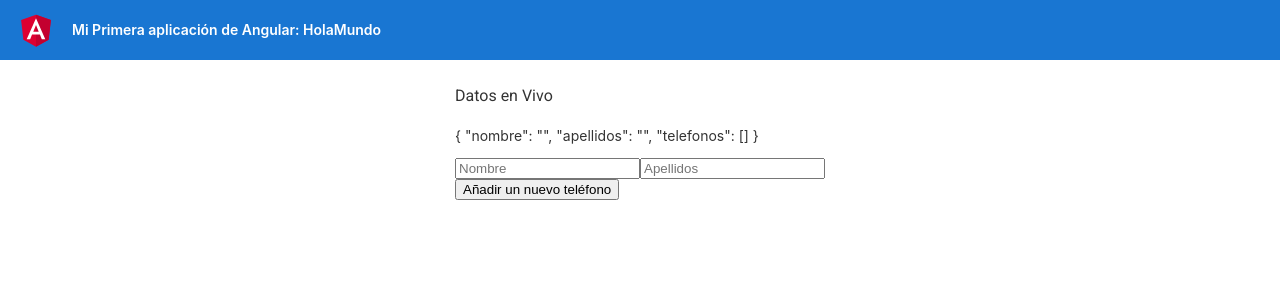
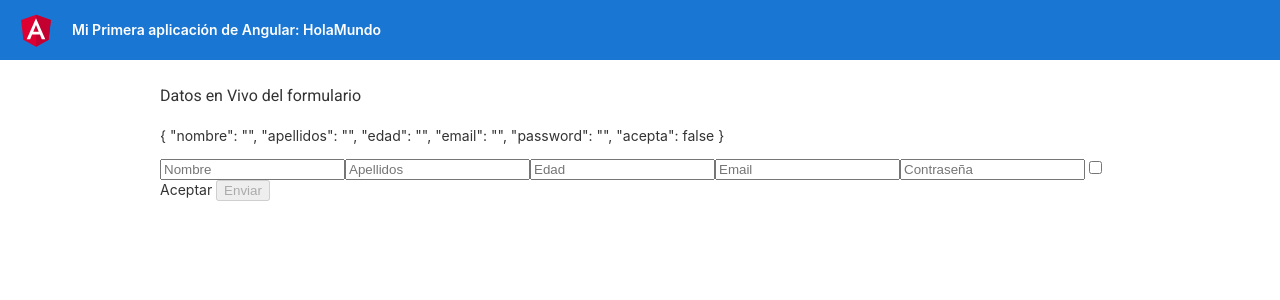
Before and after one commit to Chanelp/Fundamentos-Angular, an Angular app: page / in a window 1280 px wide. Shown: the top 300 px of the page. Built offline with nearby package versions, Linux system fonts and the light colour scheme.

Commit message:
Formulario validado, haciendo uso de FormGroup, FormBuilder, Validators

```diff
--- a/src/app/app.component.html
+++ b/src/app/app.component.html
@@ -332,5 +332,6 @@
 
   <!-- <app-formulario></app-formulario> -->
   <!-- <app-formulario-anidado></app-formulario-anidado> -->
-  <app-formulario-array></app-formulario-array>
+  <!-- <app-formulario-array></app-formulario-array> -->
+  <app-formulario-validado></app-formulario-validado>
 </div>
--- a/src/app/components/form/formulario-validado/formulario-validado.component.html
+++ b/src/app/components/form/formulario-validado/formulario-validado.component.html
@@ -1 +1,61 @@
-<p>formulario-validado works!</p>
+<form [formGroup]="miFormularioValidado" (submit)="enviarFormulario()">
+
+  <h3>Datos en Vivo del formulario</h3>
+  <p> {{ miFormularioValidado.value | json }} </p>
+
+  <!-- Campos del formulario + Mensajes de error por validación -->
+  <!-- NOMBRE -->
+  <input placeholder="Nombre" formControlName="nombre"/>
+  <div *ngIf="nombre?.errors?.['required'] && nombre?.touched">
+    <p [ngStyle]="{color: 'tomato'}">El campo Nombre es obligatorio</p>
+  </div>
+
+  <!-- APELLIDOS -->
+  <input placeholder="Apellidos" formControlName="apellidos"/>
+
+  <!-- EDAD -->
+  <input type="number" placeholder="Edad" formControlName="edad"/>
+  <div *ngIf="edad?.errors?.['required'] && edad?.touched">
+    <p [ngStyle]="{color: 'tomato'}">EL campo Edad es obligatorio</p>
+  </div>
+  <!-- Atrapando errores de validación de edad min y max -->
+  <div *ngIf="edad?.errors?.['min'] && edad?.touched">
+    <p [ngStyle]="{color: 'tomato'}">EL campo Edad no puede ser inferior a 18. No puedes registarte con {{edad?.errors?.['min'].actual}} años.</p>
+  </div>
+  <div *ngIf="edad?.errors?.['max'] && edad?.touched">
+    <p [ngStyle]="{color: 'tomato'}">
+      EL campo Edad no puede ser superior a 99. No puedes registarte con {{edad?.errors?.['max'].actual}} años.
+    </p>
+  </div>
+
+  <!-- EMAIL -->
+  <input placeholder="Email" formControlName="email"/>
+  <div *ngIf="nombre?.errors?.['required'] && nombre?.touched">
+    <p [ngStyle]="{color: 'tomato'}">El campo  es obligatorio</p>
+  </div>
+  <div *ngIf="email?.errors?.['email'] && email?.touched">
+    <p [ngStyle]="{color: 'tomato'}">
+      El formato del Email no es válido.
+    </p>
+  </div>
+
+  <!-- CONTRASEÑA -->
+  <input type="password" placeholder="Contraseña" formControlName="password"/>
+  <div *ngIf="password?.errors?.['required'] && password?.touched">
+    <p [ngStyle]="{color: 'tomato'}">El campo  es obligatorio</p>
+  </div>
+  <div *ngIf="password?.errors?.['pattern'] && password?.touched">
+    <p [ngStyle]="{color: 'tomato'}">
+      El formato no es válido.
+    </p>
+  </div>
+
+  <!-- ACPETAR -->
+  <input type="checkbox" formControlName="acepta"> Aceptar
+  <div *ngIf="acepta?.errors?.['requiredTrue'] && acepta?.touched">
+    <p [ngStyle]="{color: 'tomato'}">Debes aceptar los términos</p>
+  </div>
+
+<!-- Botón de submit que se activa sólo cuando el formulario es válido -->
+<button type="submit" [disabled]="miFormularioValidado.invalid">Enviar</button>
+</form>
--- a/src/app/components/form/formulario-validado/formulario-validado.component.ts
+++ b/src/app/components/form/formulario-validado/formulario-validado.component.ts
@@ -1,15 +1,76 @@
 import { Component, OnInit } from '@angular/core';
+// Ejemplo Formulario Reactivo Validado
+import { FormGroup, FormBuilder, Validators } from '@angular/forms';
 
 @Component({
   selector: 'app-formulario-validado',
   templateUrl: './formulario-validado.component.html',
-  styleUrls: ['./formulario-validado.component.scss']
+  styleUrls: ['./formulario-validado.component.scss'],
 })
 export class FormularioValidadoComponent implements OnInit {
+  miFormularioValidado: FormGroup = new FormGroup({});
 
-  constructor() { }
+  constructor(private formBuilder: FormBuilder) {}
 
   ngOnInit(): void {
+    this.miFormularioValidado = this.formBuilder.group({
+      nombre: ['', Validators.required], //Campo obligatorio
+      apellidos: '',
+      // Campo obligatorio con valores mínimos y máximos
+      edad: ['',
+        Validators.compose([
+          Validators.required,
+          Validators.min(18),
+          Validators.max(99),
+        ]),
+      ],
+      // Campo obligatorio y de tipo email
+      email: ['', Validators.compose([Validators.required, Validators.email])],
+      // Campo obligatorio y expresión regular
+      password: [
+        '',
+        Validators.compose([
+          Validators.required,
+          Validators.pattern('[a-zA-Z]*'),
+        ]),
+      ],
+      // Campo booleano con true como obligatorio
+      acepta: [false, Validators.requiredTrue],
+    });
   }
 
+  // Obtener los campos
+  get nombre() {
+    return this.miFormularioValidado.get('nombre');
+  }
+
+  get apellidos() {
+    return this.miFormularioValidado.get('apellidos');
+  }
+
+  get edad() {
+    return this.miFormularioValidado.get('edad');
+  }
+
+  get email() {
+    return this.miFormularioValidado.get('email');
+  }
+
+  get password() {
+    return this.miFormularioValidado.get('password');
+  }
+
+  get acepta() {
+    return this.miFormularioValidado.get('acepta');
+  }
+
+  // Método de submit del formulario
+  enviarFormulario() {
+    // Controlar que el formulario sea válido
+    if (this.miFormularioValidado.valid) {
+      console.table(this.miFormularioValidado.value);
+      // Resetear los campos del fromulario
+      this.miFormularioValidado.reset();
+    }
+  }
 }
```
